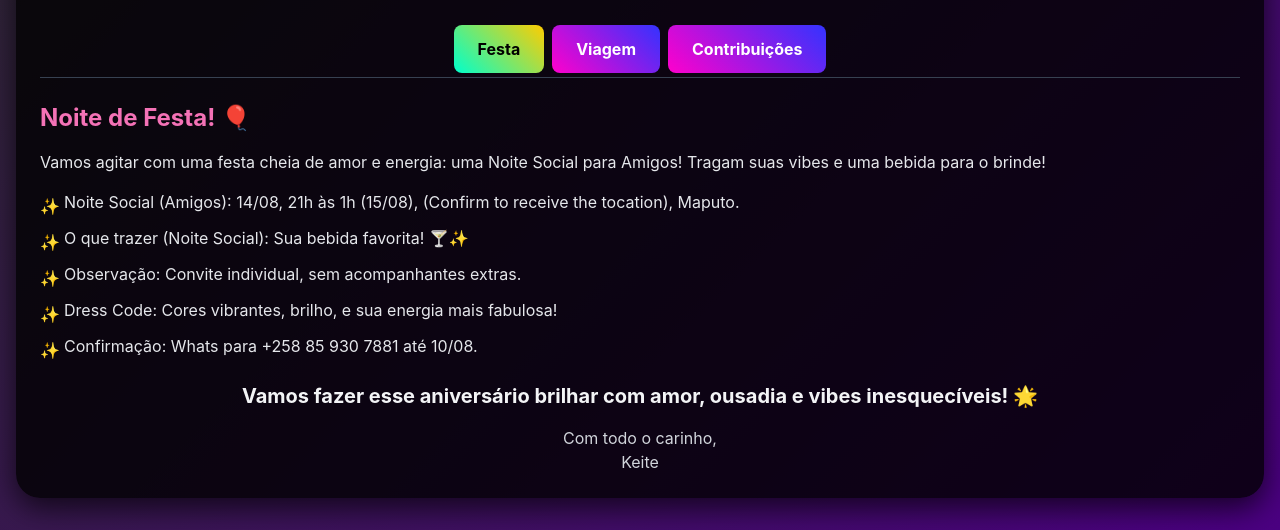
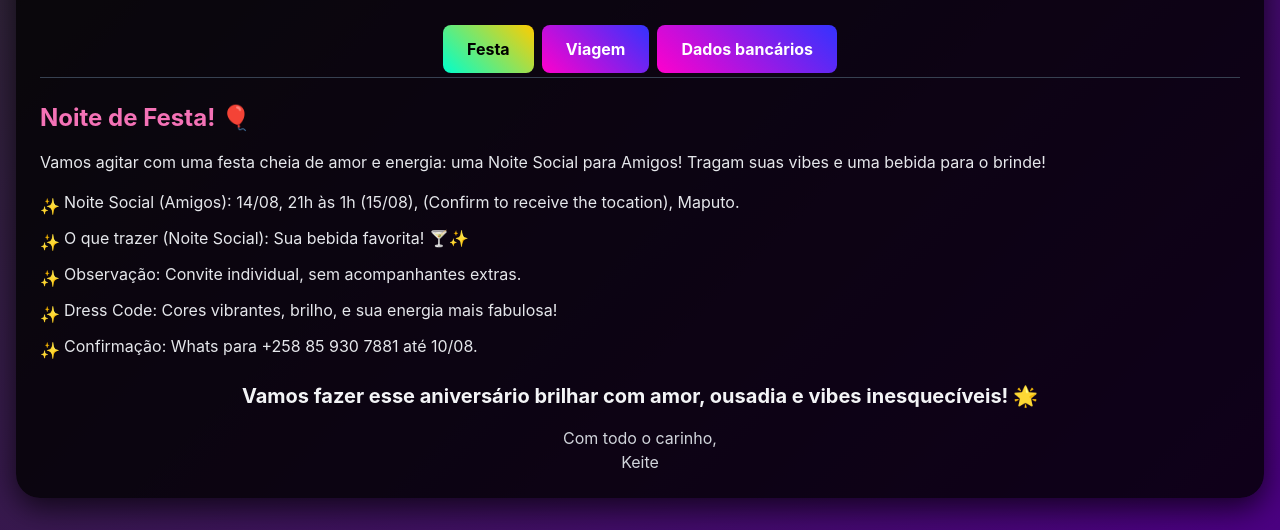
Before and after one commit to Keitesb/bithday, a plain HTML site: page index.html in a window 1280 px wide. Shown: the part 365-895 px from the top of the page. Drawn offline with nearby package versions, Linux system fonts and the light colour scheme.

Commit message:
Update index.html

```diff
--- a/index.html
+++ b/index.html
@@ -120,7 +120,8 @@
         <div class="flex flex-wrap justify-center border-b border-gray-700 mb-6">
           <div class="tab px-4 py-2 sm:px-6 sm:py-3 active" data-tab="event">Festa</div>
           <div class="tab px-4 py-2 sm:px-6 sm:py-3" data-tab="trip">Viagem</div>
-          <div class="tab px-4 py-2 sm:px-6 sm:py-3" data-tab="transfer">Contribuições</div>
+          <div class="tab px-4 py-2 sm:px-6 sm:py-3" data-tab="transfer">Dados bancários
+          </div>
         </div>
 
         <!-- Tab Content -->
```
